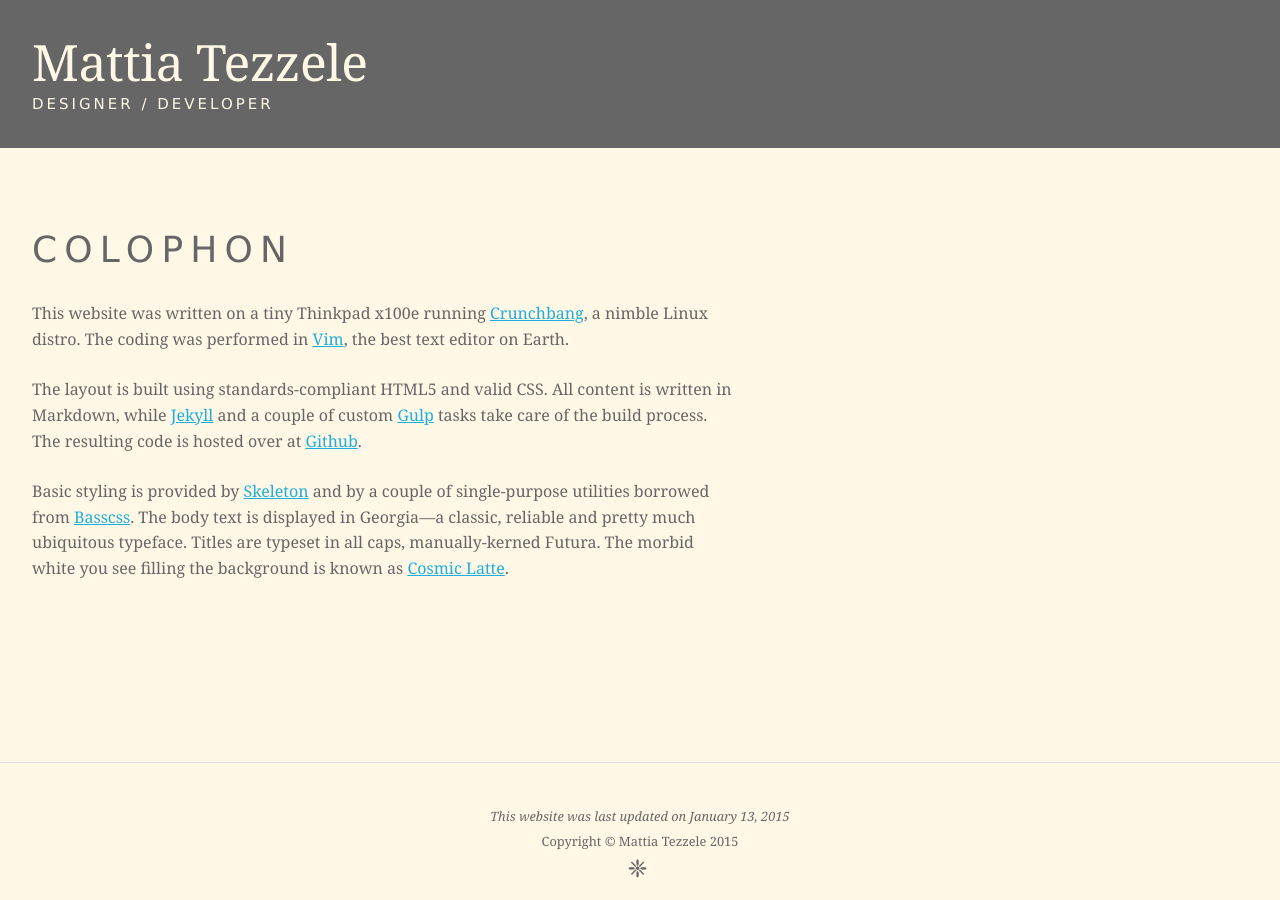
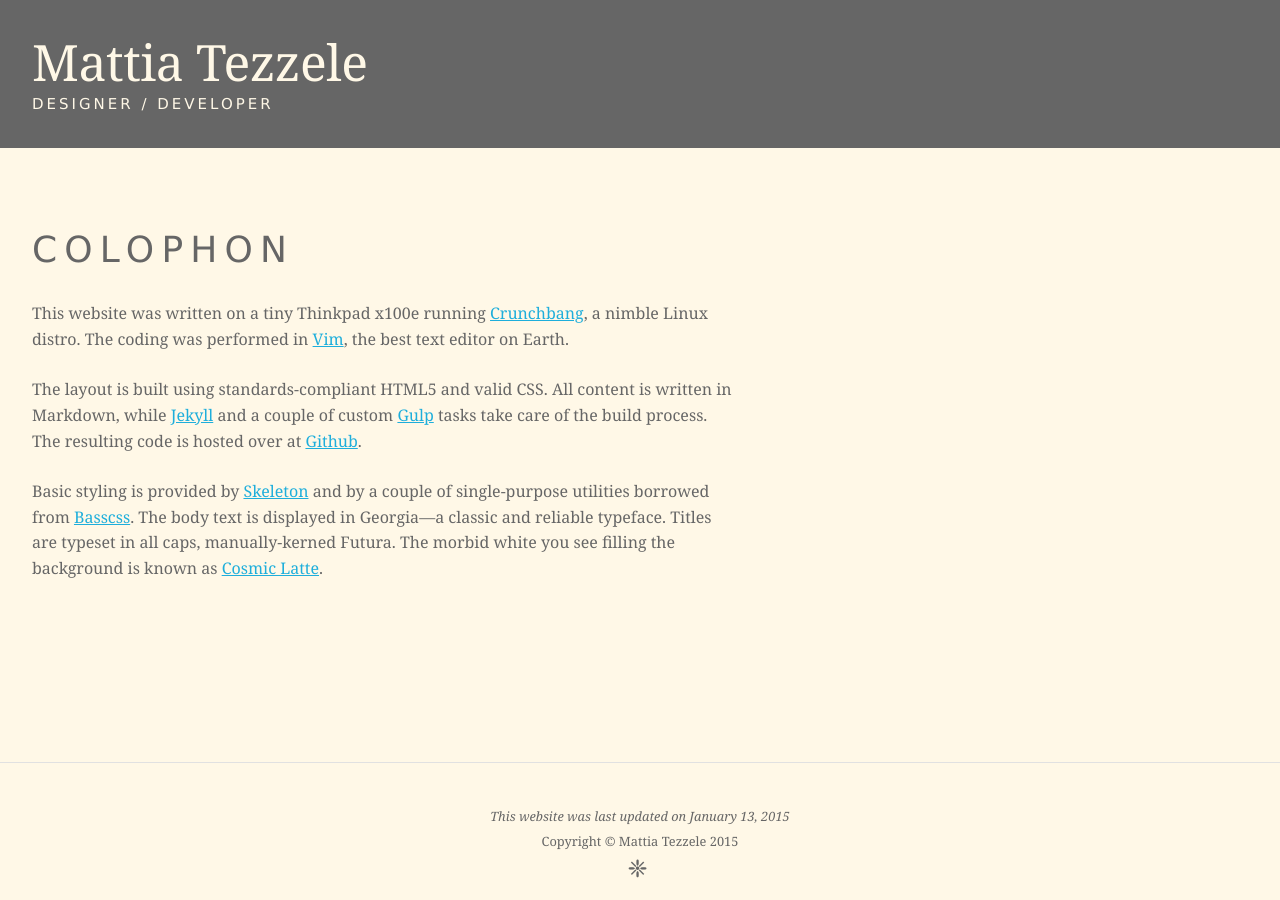
Before and after one commit to mrzool/mrzool.github.io, a Jekyll site: the page built from colophon/index.md, in a window 1280 px wide. Built offline with Jekyll 4.4.1, drawn with Linux system fonts in a browser that asks for light colours.

Commit message:
Say less things.

```diff
--- a/colophon/index.md
+++ b/colophon/index.md
@@ -9,4 +9,4 @@ This website was written on a tiny Thinkpad x100e running [Crunchbang](http://cr
 
 The layout is built using standards-compliant HTML5 and valid CSS. All content is written in Markdown, while [Jekyll](http://jekyllrb.com/ "Jekyll homepage") and a couple of custom [Gulp](http://gulpjs.com/ "Gulp homepage") tasks take care of the build process. The resulting code is hosted over at [Github](https://github.com/mrzool/mrzool.github.io "See the source on Github").
 
-Basic styling is provided by [Skeleton](http://getskeleton.com/ "Skeleton homepage") and by a couple of single-purpose utilities borrowed from [Basscss](http://www.basscss.com/ "Basscss homepage").  The body text is displayed in Georgia---a classic, reliable and pretty much ubiquitous typeface. Titles are typeset in all caps, manually-kerned Futura. The morbid white you see filling the background is known as [Cosmic Latte](http://en.wikipedia.org/wiki/Cosmic_latte "Read about Cosmic Latte on Wikipedia").
+Basic styling is provided by [Skeleton](http://getskeleton.com/ "Skeleton homepage") and by a couple of single-purpose utilities borrowed from [Basscss](http://www.basscss.com/ "Basscss homepage").  The body text is displayed in Georgia---a classic and reliable typeface. Titles are typeset in all caps, manually-kerned Futura. The morbid white you see filling the background is known as [Cosmic Latte](http://en.wikipedia.org/wiki/Cosmic_latte "Read about Cosmic Latte on Wikipedia").
```
